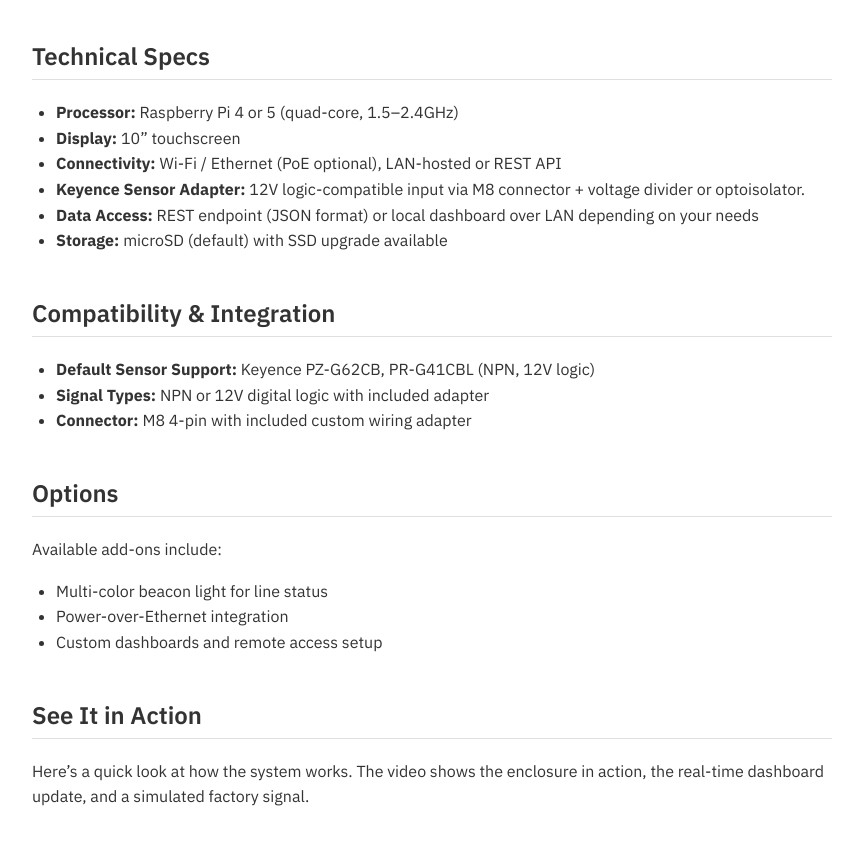
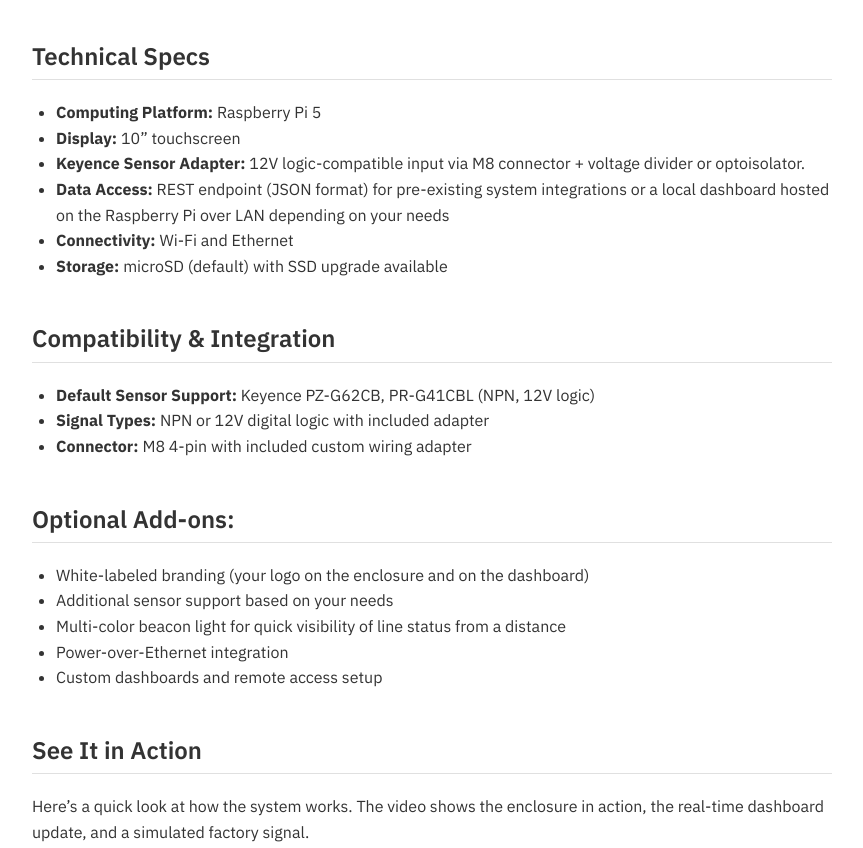
Before and after one commit to benfarahmand/benfarahmand.github.io, a plain HTML site: page index.html in a window 1280 px wide. Shown: the part 779-1627 px from the top of the page, without its empty margins (208-1071 px from the left). Drawn offline with Linux system fonts and the light colour scheme.

Commit message:
Update index.html

```diff
--- a/index.html
+++ b/index.html
@@ -72,7 +72,7 @@
 <body>
   <header>
     <h1 style="font-weight: 600; font-size: 2.5rem;">Own Your Factory's QA Data</h1>
-    <p style="font-size: 1.2rem; max-width: 600px; margin: 0 auto;">Real-time insights built for manufacturers on a budget. No subscriptions. No bloat.</p>
+    <p style="font-size: 1.2rem; max-width: 600px; margin: 0 auto;">Real-time insights built for manufacturers on a budget. <br> No subscriptions. No bloat.</p>
   </header>
 
   <div class="container">
@@ -90,11 +90,11 @@
 
     <h2>Technical Specs</h2>
     <ul>
-      <li><strong>Processor:</strong> Raspberry Pi 4 or 5 (quad-core, 1.5–2.4GHz)</li>
+      <li><strong>Computing Platform:</strong> Raspberry Pi 5</li>
       <li><strong>Display:</strong> 10” touchscreen</li>
-      <li><strong>Connectivity:</strong> Wi-Fi / Ethernet (PoE optional), LAN-hosted or REST API</li>
       <li><strong>Keyence Sensor Adapter:</strong> 12V logic-compatible input via M8 connector + voltage divider or optoisolator.</li>
-      <li><strong>Data Access:</strong> REST endpoint (JSON format) or local dashboard over LAN depending on your needs</li>
+      <li><strong>Data Access:</strong> REST endpoint (JSON format) for pre-existing system integrations or a local dashboard hosted on the Raspberry Pi over LAN depending on your needs</li>
+      <li><strong>Connectivity:</strong> Wi-Fi and Ethernet</li>
       <li><strong>Storage:</strong> microSD (default) with SSD upgrade available</li>
     </ul>
 
@@ -105,10 +105,11 @@
       <li><strong>Connector:</strong> M8 4-pin with included custom wiring adapter</li>
     </ul>
 
-    <h2>Options</h2>
-    <p>Available add-ons include:</p>
+    <h2>Optional Add-ons:</h2>
     <ul>
-      <li>Multi-color beacon light for line status</li>
+      <li>White-labeled branding (your logo on the enclosure and on the dashboard)</li>
+      <li>Additional sensor support based on your needs</li>
+      <li>Multi-color beacon light for quick visibility of line status from a distance</li>
       <li>Power-over-Ethernet integration</li>
       <li>Custom dashboards and remote access setup</li>
     </ul>
@@ -118,16 +119,16 @@
     <iframe width="100%" height="400" src="https://www.youtube.com/embed/VIDEO_ID" title="QA Demo" frameborder="0" allowfullscreen style="margin: 2rem 0;"></iframe>
 
     <h2>Gallery</h2>
-    <p>Photos of the enclosure, wiring, dashboard, and in-situ use.</p>
+    <!-- <p>Photos of the enclosure, wiring, dashboard, and in-situ use.</p> -->
     <div style="display: grid; grid-template-columns: repeat(auto-fit, minmax(240px, 1fr)); gap: 1rem; margin-bottom: 2rem;">
       <img src="placeholder1.jpg" alt="QA Unit Front View" style="width: 100%; border-radius: 4px;">
-      <img src="placeholder2.jpg" alt="Dashboard Screenshot" style="width: 100%; border-radius: 4px;">
-      <img src="placeholder3.jpg" alt="Mounted in Factory" style="width: 100%; border-radius: 4px;">
+      <!-- <img src="placeholder2.jpg" alt="Dashboard Screenshot" style="width: 100%; border-radius: 4px;"> -->
+      <img src="placeholder2.jpg" alt="Mounted in Factory" style="width: 100%; border-radius: 4px;">
     </div>
 
 
     <div class="testimonial">
-      <p>“Coming Soon...”</p>
+      <p>"Testimonial Coming Soon...”</p>
       <p><strong>— Someone, Some Place</strong></p>
     </div>
 
```
